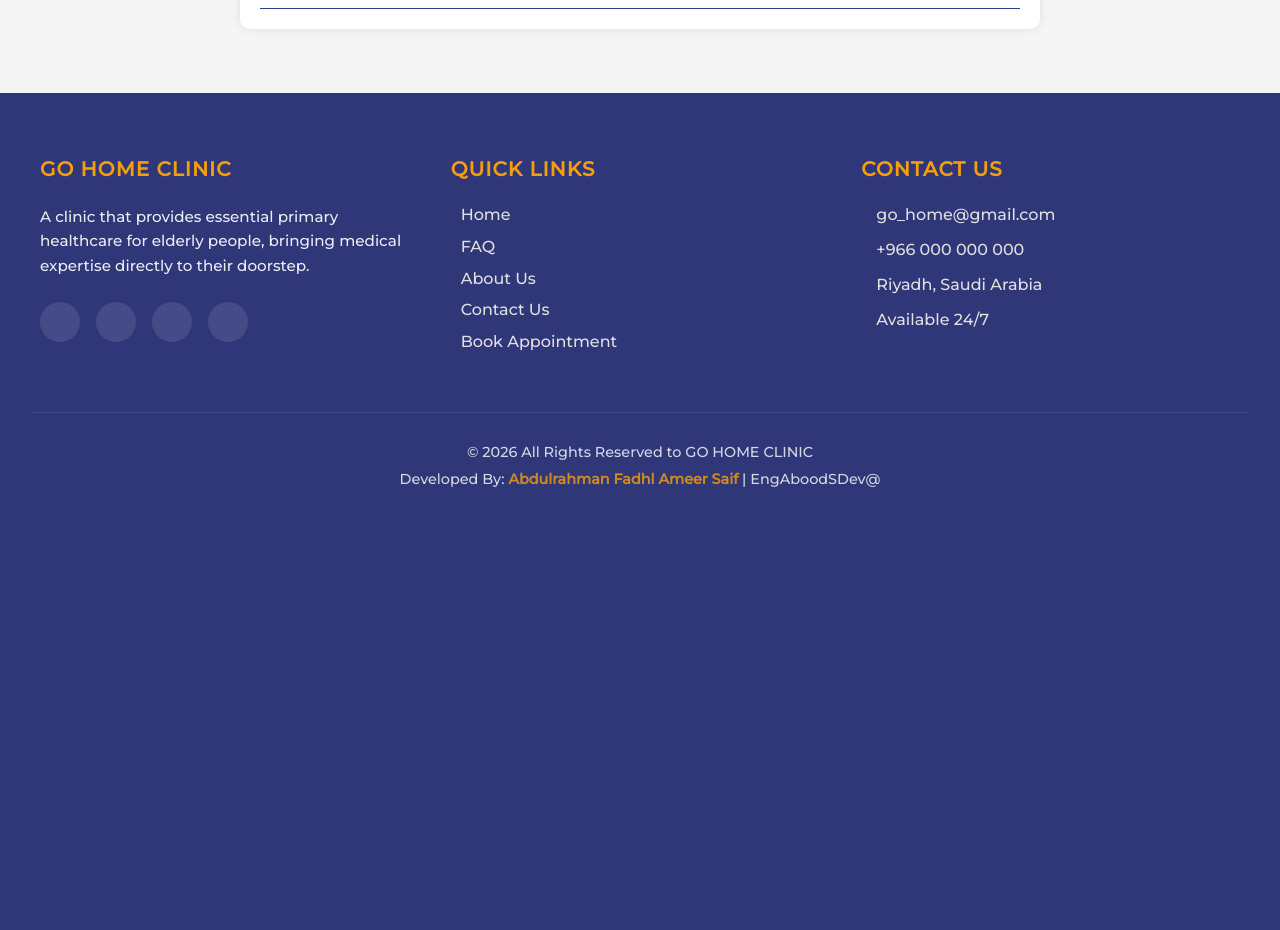
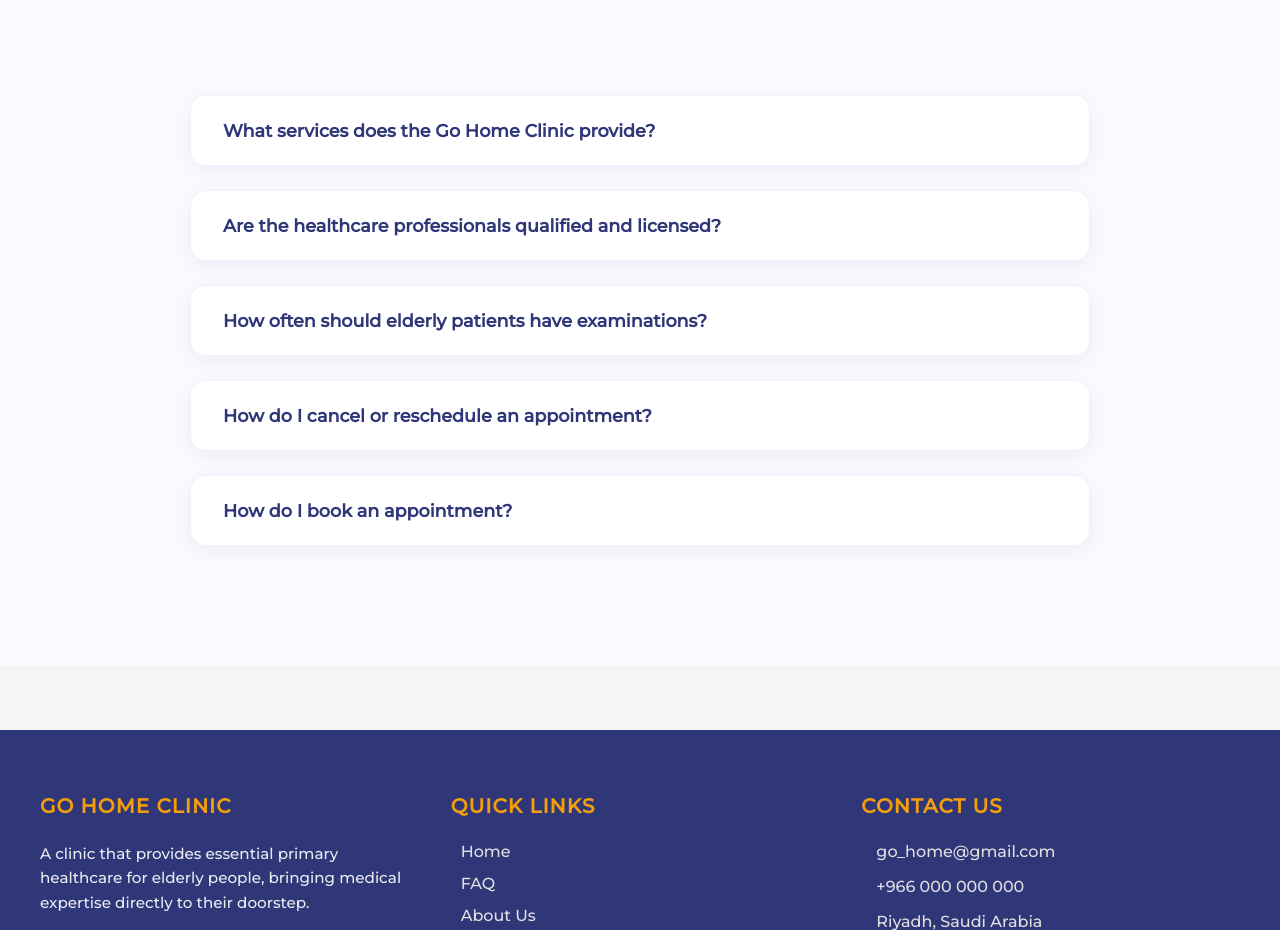
Before and after one commit to EngAboodSDev/go-home-clinic, a PHP site: page /faq.php in a window 1280 px wide. Shown: the part 515-1445 px from the top of the page. Before the commit the page ends 1002 px from the top, so only its background shows below. Run offline with PHP 8.4, Linux system fonts and the light colour scheme.

Commit message:
refactor: Update faq.php page styles

```diff
--- a/css/newstyle.css
+++ b/css/newstyle.css
@@ -1192,7 +1192,7 @@ button:hover {
 }
 
 .about-hero-content {
-  max-width: 800px;
+  max-width: 1000px;
   margin: 0 auto;
 }
 
@@ -1600,61 +1600,126 @@ form {
   }
 }
 
-/*  THERE IS THE FAQ PAGE*/
-
-.faq_body {
-  /* font-family:Arial, Helvetica, sans-serif; */
-  font-family: "Montserrat", sans-serif;
+/* THERE IS THE FAQ PAGE*/
+
+/* FAQ Page Styles */
+#faq-hero {
+  background:
+    linear-gradient(rgba(48, 55, 121, 0.8), rgba(48, 55, 121, 0.8)),
+    url("https://images.unsplash.com/photo-1557804506-669a67965ba0?q=80&w=1974&auto=format&fit=crop")
+      center/cover;
+  padding: 8rem 5%;
+  color: #fff;
+  text-align: center;
+}
+
+.faq-hero-content {
+  max-width: 1000px;
+  margin: 0 auto;
+}
+
+.faq-hero-content h1 {
+  font-size: 3.5rem;
+  font-weight: 800;
+  margin-bottom: 1.5rem;
+  font-family: "Montserrat", sans-serif;
+}
+
+.faq-hero-content p {
+  font-size: 1.25rem;
+  line-height: 1.8;
+  opacity: 0.9;
+}
+
+#faq-main {
+  padding: 6rem 5%;
+  background-color: #f8faff;
+}
+
+.faq-container {
+  max-width: 900px;
+  margin: 0 auto;
+  background-color: transparent;
+  box-shadow: none;
+  padding: 0;
+}
+
+.faq-item {
+  background: #fff;
+  border-radius: 15px;
+  margin-bottom: 1.5rem;
+  box-shadow: 0 5px 20px rgba(0, 0, 0, 0.05);
+  overflow: hidden;
+  border: 1px solid #eef2ff;
+  transition: all 0.3s ease;
+}
+
+.faq-item:hover {
+  transform: translateY(-3px);
+  box-shadow: 0 10px 30px rgba(48, 55, 121, 0.1);
+}
+
+.faq-question {
+  padding: 1.5rem 2rem;
+  display: flex;
+  justify-content: space-between;
+  align-items: center;
+  font-weight: 700;
+  color: #303779;
+  cursor: pointer;
+  font-size: 1.1rem;
+}
+
+.faq-question i {
+  color: #f59e0b;
+  font-size: 1rem;
+  transition: transform 0.3s ease;
+}
+
+.faq-answer {
+  max-height: 0;
+  overflow: hidden;
+  transition: all 0.4s cubic-bezier(0.4, 0, 0.2, 1);
+  padding: 0 2rem;
+  background-color: #fcfdff;
+}
+
+.faq-answer p {
+  padding-bottom: 1.5rem;
+  color: #555;
+  line-height: 1.7;
+  font-size: 1rem;
   margin: 0;
-  padding: 0;
-}
-
-.faq_div {
-  text-align: center;
-  padding: 10px;
-}
-
-.faq_div p {
-  text-align: center;
-  color: #000000;
-  font-weight: 550;
-  padding-top: 0px;
-  padding-bottom: 0px;
-}
-
-.faq_body h2 {
-  font-size: 44px;
-  color: #5a81fa;
-}
-
-.faq-container {
-  max-width: 800px;
-  margin: 0 auto;
-  padding: 20px;
-  background-color: #fff;
-  box-shadow: 0 0 10px rgba(0, 0, 0, 0.1);
-  margin-bottom: 50px;
-  border-radius: 10px;
-}
-
-.faq-item {
-  border-bottom: 1px solid #2c3d8f;
-  padding: 20px 0;
-}
-
-.faq-question {
-  font-weight: bold;
-  cursor: pointer;
-}
-
-.faq-answer {
-  display: none;
-  margin-top: 20px;
-  color: #5a81fa;
+}
+
+.faq-item.active {
+  border-color: #303779;
+}
+
+.faq-item.active .faq-question {
+  background-color: #fcfdff;
+}
+
+.faq-item.active .faq-question i {
+  transform: rotate(180deg);
 }
 
 .faq-item.active .faq-answer {
-  display: block;
+  max-height: 500px; /* Adjust as needed */
+  padding-top: 0.5rem;
+}
+
+@media screen and (max-width: 768px) {
+  #faq-hero {
+    padding: 6rem 1.5rem;
+  }
+  .faq-hero-content h1 {
+    font-size: 2.5rem;
+  }
+  .faq-question {
+    padding: 1.25rem 1.5rem;
+    font-size: 1rem;
+  }
 }
 
 .projects .responsive-table {
@@ -1774,7 +1839,7 @@ form {
 }
 
 .contact-hero-content {
-  max-width: 800px;
+  max-width: 1000px;
   margin: 0 auto;
 }
 
--- a/faq.php
+++ b/faq.php
@@ -21,89 +21,103 @@ require_once 'dbcon.php';
 <body class="faq_body">
     <?php require_once('navbar.php'); ?>
 
-    <div class="faq_div">
-        <h2>FAQ</h2>
-        <div class="p_faq">
-            <p>We prioritize addressing the commonly asked questions from our patients. </p>
-            <p>If you have any other queries, feel free to contact us directly for assistance.</p>
+    <section id="faq-hero">
+        <div class="faq-hero-content">
+            <h1>Frequently Asked Questions</h1>
+            <p>Find answers to common questions about our mobile clinic services, appointments, and specialized care for
+                elderly patients.</p>
         </div>
-    </div>
+    </section>
+
+    <section id="faq-main">
         <div class="faq-container">
             <div class="faq-item">
-            <div class="faq-question">Q: What services does the Go Home Clinic provide?</div>
-            <div class="faq-answer"> Certainly! As a mobile clinic catering to those suffering from chronic
-                diseases such as diabetes and high blood pressure, we understand the unique healthcare needs of our
-                patients. In
-                addition to general medical services such as examinations and vaccinations, we offer specialized care
-                and
-                management for chronic conditions. Our services include medication management, dietary guidance, and
-                personalized treatment plans to improve the quality of life for our patients.</div>
+                <div class="faq-question">
+                    <span>What services does the Go Home Clinic provide?</span>
+                    <i class="fa-solid fa-chevron-down"></i>
                 </div>
-        <div class="faq-item">
-            <div class="faq-question">Q: Are the healthcare professionals qualified and licensed?</div>
-            <div class="faq-answer"> Absolutely! All healthcare professionals on our mobile clinic team are highly
-                qualified
-                and licensed. You can trust that you will receive expert care from experienced professionals who
-                prioritize your
-                well-being. Our team includes licensed physicians, nurses, and specialists dedicated to providing the
-                best
-                possible healthcare services to our patients.</div>
+                <div class="faq-answer">
+                    <p>Certainly! As a mobile clinic catering to those suffering from chronic diseases such as diabetes
+                        and high blood pressure, we understand the unique healthcare needs of our patients. In addition
+                        to general medical services such as examinations and vaccinations, we offer specialized care and
+                        management for chronic conditions. Our services include medication management, dietary guidance,
+                        and personalized treatment plans to improve the quality of life for our patients.</p>
                 </div>
-        <div class="faq-item">
-            <div class="faq-question">Q: How often should elderly patients have examinations?</div>
-            <div class="faq-answer"> For elderly patients, regular examinations are vital. Depending on their age and
-                health
-                conditions,
-                we generally recommend scheduling examinations at least once every six months. It is important to
-                prioritize
-                routine check-ups to monitor and manage chronic diseases effectively. Our healthcare professionals will
-                work
-                with each elderly patient to establish an appropriate examination schedule tailored to their specific
-                needs and
-                health status.</div>
             </div>
 
             <div class="faq-item">
-            <div class="faq-question">Q: How do I cancel or reschedule an appointment? </div>
-            <div class="faq-answer">If you need to cancel or reschedule an appointment, please notify us as soon as
-                possible.
-                You can do this by contacting our clinic through our website/app or by giving us a call. We kindly
-                request that
-                you provide adequate
-                notice so we can accommodate other patients in need. </div>
+                <div class="faq-question">
+                    <span>Are the healthcare professionals qualified and licensed?</span>
+                    <i class="fa-solid fa-chevron-down"></i>
+                </div>
+                <div class="faq-answer">
+                    <p>Absolutely! All healthcare professionals on our mobile clinic team are highly qualified and
+                        licensed. You can trust that you will receive expert care from experienced professionals who
+                        prioritize your well-being. Our team includes licensed physicians, nurses, and specialists
+                        dedicated to providing the best possible healthcare services to our patients.</p>
+                </div>
             </div>
 
+            <div class="faq-item">
+                <div class="faq-question">
+                    <span>How often should elderly patients have examinations?</span>
+                    <i class="fa-solid fa-chevron-down"></i>
+                </div>
+                <div class="faq-answer">
+                    <p>For elderly patients, regular examinations are vital. Depending on their age and health
+                        conditions, we generally recommend scheduling examinations at least once every six months. It is
+                        important to prioritize routine check-ups to monitor and manage chronic diseases effectively.
+                        Our
+                        healthcare professionals will work with each elderly patient to establish an appropriate
+                        examination schedule tailored to their specific needs and health status.</p>
+                </div>
+            </div>
 
             <div class="faq-item">
-            <div class="faq-question">Q:How do I book an appointment? </div>
-            <div class="faq-answer">To book an appointment, you can easily do so by visiting our website/app or calling
-                our
-                clinic directly.
-                Our friendly staff will guide you through the process and find a suitable time slot for you </div>
+                <div class="faq-question">
+                    <span>How do I cancel or reschedule an appointment?</span>
+                    <i class="fa-solid fa-chevron-down"></i>
+                </div>
+                <div class="faq-answer">
+                    <p>If you need to cancel or reschedule an appointment, please notify us as soon as possible. You can
+                        do this by contacting our clinic through our website/app or by giving us a call. We kindly
+                        request that you provide adequate notice so we can accommodate other patients in need.</p>
+                </div>
             </div>
 
-
-
-
-
-        <!-- Add more FAQ items as needed -->
+            <div class="faq-item">
+                <div class="faq-question">
+                    <span>How do I book an appointment?</span>
+                    <i class="fa-solid fa-chevron-down"></i>
                 </div>
+                <div class="faq-answer">
+                    <p>To book an appointment, you can easily do so by visiting our website/app or calling our clinic
+                        directly. Our friendly staff will guide you through the process and find a suitable time slot
+                        for you.</p>
+                </div>
+            </div>
+        </div>
+    </section>
 
     <?php require_once('footer.php'); ?>
     <script type="text/javascript" src="mobile.js"></script>
     <script>
     document.addEventListener("DOMContentLoaded", function() {
-        const faqItems = document.querySelectorAll(".faq-item");
+        const faqQuestions = document.querySelectorAll(".faq-question");
 
-        faqItems.forEach((item) => {
-            const question = item.querySelector(".faq-question");
-            const answer = item.querySelector(".faq-answer");
+        faqQuestions.forEach((question) => {
+            question.addEventListener("click", () => {
+                const item = question.parentElement;
+                const isActive = item.classList.contains("active");
 
-            question.addEventListener("click", () => {
-                if (answer.style.display === "block") {
-                    answer.style.display = "none";
-                } else {
-                    answer.style.display = "block";
+                // Close other items
+                document.querySelectorAll(".faq-item").forEach((i) => {
+                    i.classList.remove("active");
+                });
+
+                // Toggle current item
+                if (!isActive) {
+                    item.classList.add("active");
                 }
             });
         });
```
Lines whose indentation alone changed are shown as unchanged.
